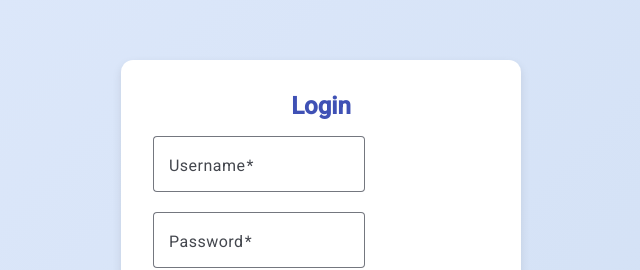
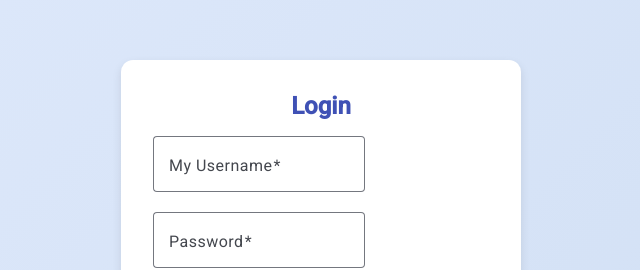
Before and after one commit to ratankesharwani/frontend, an Angular app: page /auth/login in a window 1280 px wide. Shown: the part 190-460 px from the top of the page, without its empty margins (319-959 px from the left). Built offline with nearby package versions, Linux system fonts and the light colour scheme.

Commit message:
Update login.component.html

```diff
--- a/src/app/auth/login/login.component.html
+++ b/src/app/auth/login/login.component.html
@@ -4,7 +4,7 @@
     <form [formGroup]="form" (ngSubmit)="onSubmit()" class="form-content">
       <div class="form-fields">
         <mat-form-field appearance="outline" class="w-full mb-4">
-          <mat-label>Username</mat-label>
+          <mat-label>My Username</mat-label>
           <input matInput formControlName="username" required />
         </mat-form-field>
 
```
